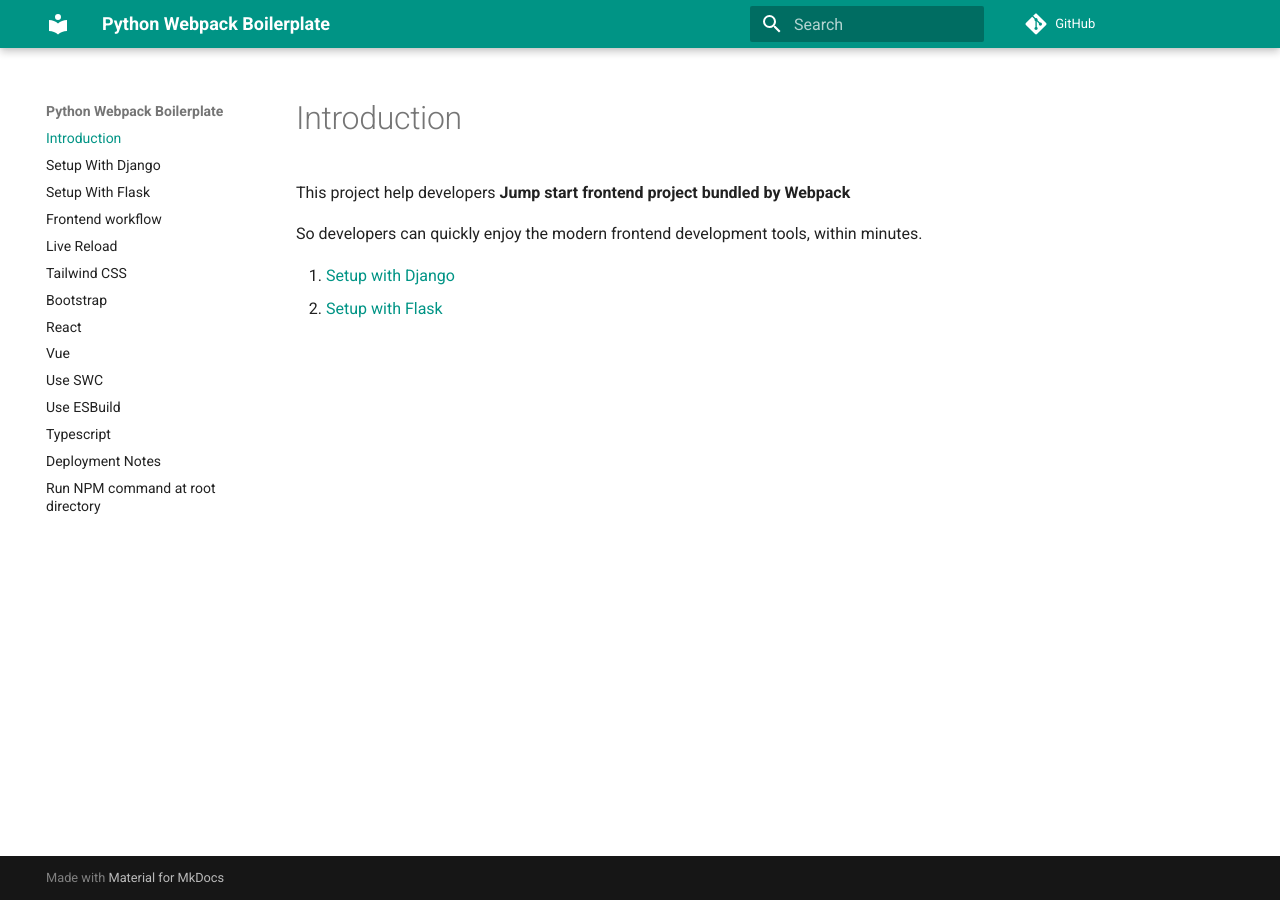
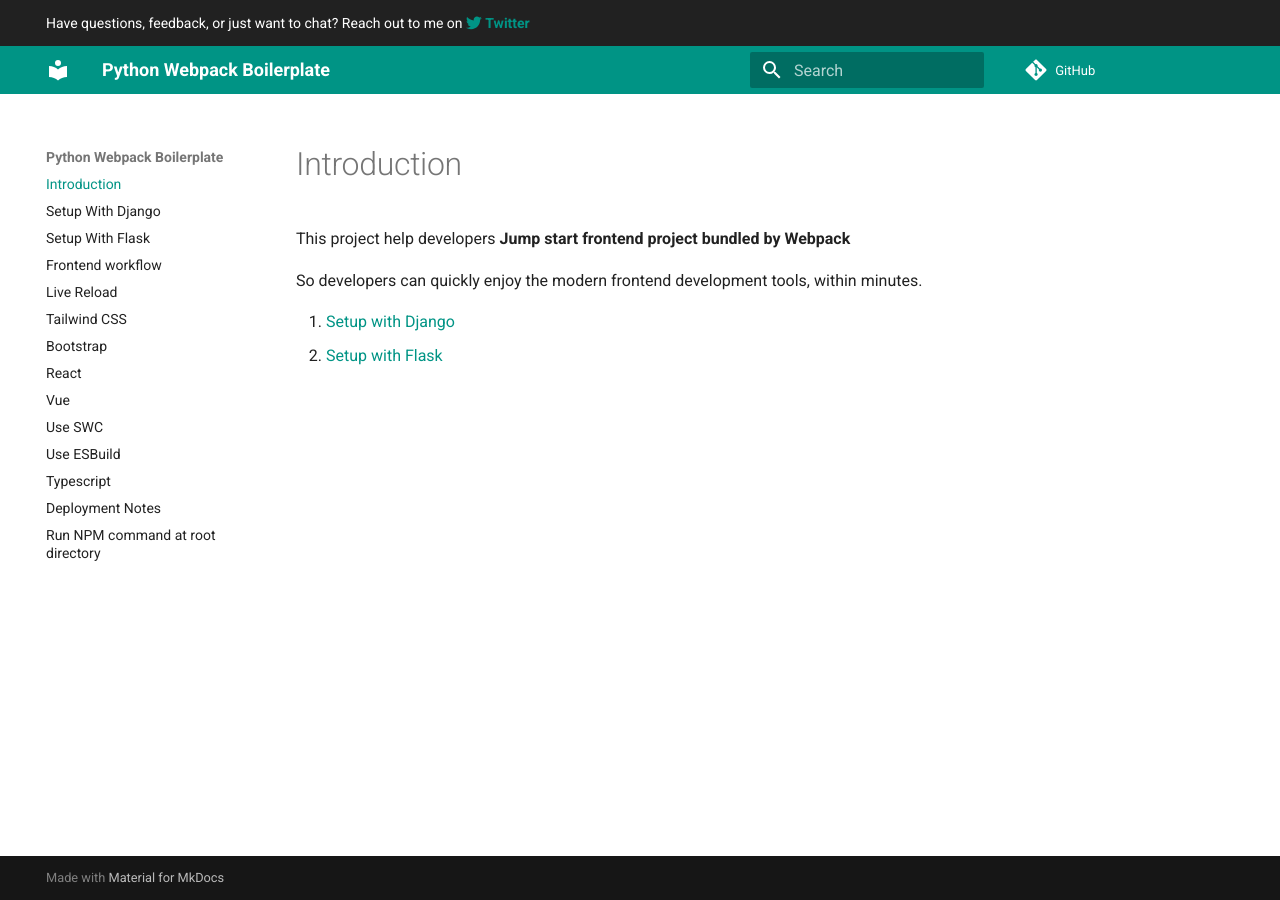
Before and after one commit to AccordBox/python-webpack-boilerplate, an MkDocs documentation site: the page built from docs/index.md, in a window 1280 px wide. Built offline with MkDocs 1.6.1 and Material for MkDocs 9.7.7, drawn with Linux system fonts in a browser that asks for light colours; comment, search, counter and statistics services are not loaded.

Commit message:
add top banner

```diff
--- /dev/null
+++ b/material/overrides/main.html
@@ -0,0 +1,12 @@
+{% extends "base.html" %}
+
+<!-- Announcement bar -->
+{% block announce %}
+  Have questions, feedback, or just want to chat? Reach out to me on
+  <a href="https://twitter.com/michaelyinplus" target="_blank">
+    <span class="twemoji twitter">
+      {% include ".icons/fontawesome/brands/twitter.svg" %}
+    </span>
+    <strong>Twitter</strong>
+  </a>
+{% endblock %}
--- a/mkdocs.yml
+++ b/mkdocs.yml
@@ -3,6 +3,7 @@
 repo_url: https://github.com/AccordBox/python-webpack-boilerplate
 theme:
   name: "material"
+  custom_dir: material/overrides
   palette:
     primary: teal
 markdown_extensions:
```
